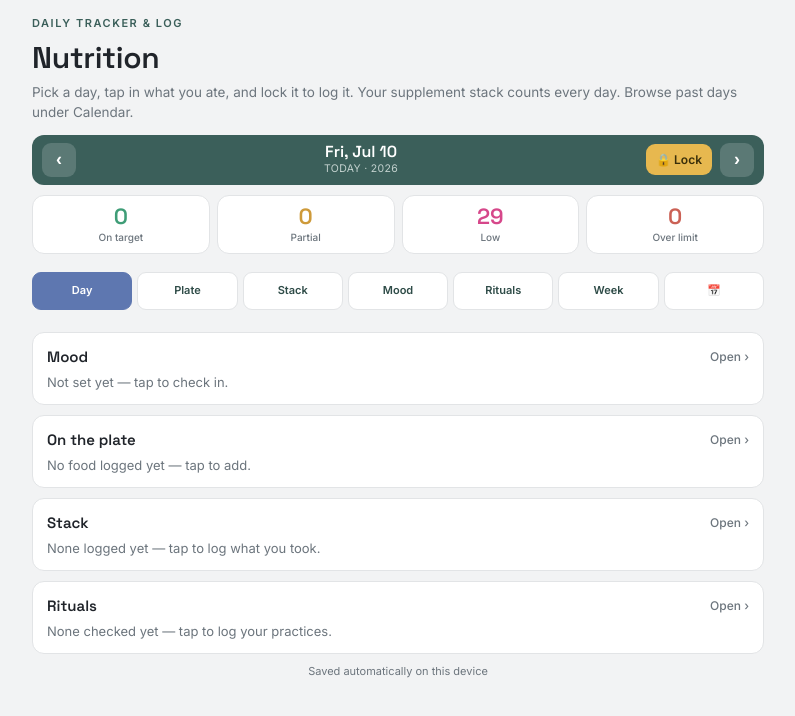
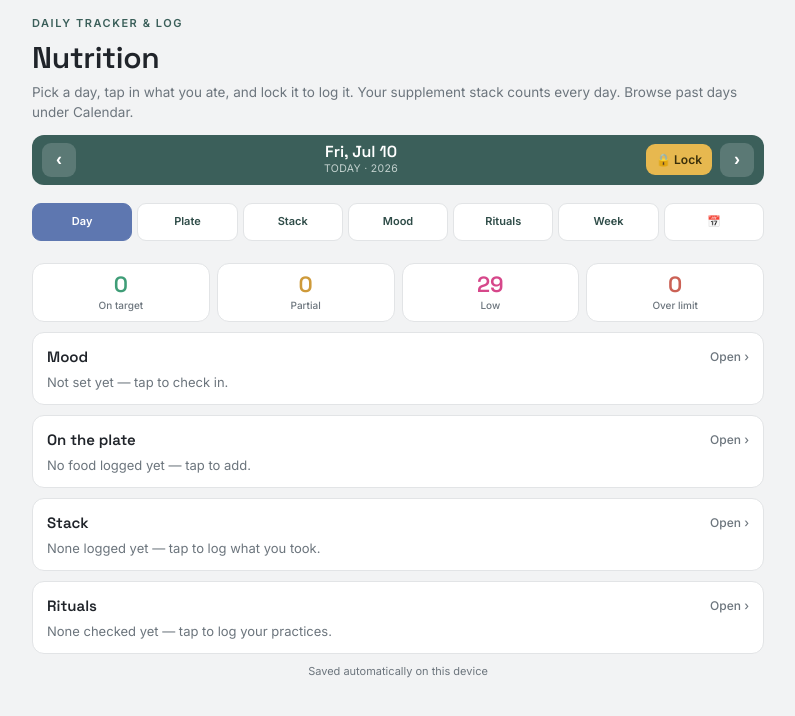
Before and after one commit to kimberlymreynolds/Nutrition-App, a React (Vite) app: page / in a window 1280 px wide. Shown: the top 716 px of the page, without its empty margins (242-1037 px from the left). Built offline with nearby package versions, Linux system fonts and the light colour scheme.

Commit message:
Move nutrient scoreboard to the Day tab only
The On target/Partial/Low/Over-limit counts were pinned above every tab; now
they render only inside the Day overview, not on Plate/Stack/Mood/Rituals/Week.

Co-Authored-By: Claude Fable 5 <noreply@anthropic.com>

```diff
--- a/src/App.jsx
+++ b/src/App.jsx
@@ -1,6 +1,6 @@
 import React, { useState, useRef, useCallback } from 'react';
 import { useStore, ensureDay } from './store.js';
-import { computeTotals, scoreCounts, parseYmd, DOW, MONs, TODAY } from './logic.js';
+import { parseYmd, DOW, MONs, TODAY } from './logic.js';
 import DayTab from './components/DayTab.jsx';
 import PlateTab from './components/PlateTab.jsx';
 import StackTab from './components/StackTab.jsx';
@@ -33,8 +33,6 @@ export default function App() {
 
   const day = ensureDay(structuredClone(state), state.activeDate);
   const realDay = state.days[state.activeDate] || day;
-  const tot = computeTotals(state, state.activeDate);
-  const sc = scoreCounts(tot);
   const dt = parseYmd(state.activeDate);
   const locked = realDay.locked;
 
@@ -54,13 +52,6 @@ export default function App() {
         </div>
         <button className={'lockbtn ' + (locked ? 'locked' : 'unlocked')} onClick={() => actions.toggleLock()}>{locked ? '🔓 Unlock' : '🔒 Lock'}</button>
         <button className="dnav" onClick={() => actions.shiftDay(1)}>›</button>
-      </div>
-
-      <div className="score">
-        <div className="card good"><div className="n">{sc.good}</div><div className="l">On target</div></div>
-        <div className="card part"><div className="n">{sc.part}</div><div className="l">Partial</div></div>
-        <div className="card gap"><div className="n">{sc.gap}</div><div className="l">Low</div></div>
-        <div className="card over"><div className="n">{sc.over}</div><div className="l">Over limit</div></div>
       </div>
 
       <div className="tabs">
--- a/src/components/DayTab.jsx
+++ b/src/components/DayTab.jsx
@@ -1,6 +1,6 @@
 import React from 'react';
 import { STACK, HABITS, MOOD_MAP, ENERGY_LEVELS, SLEEP_HRS } from '../data.js';
-import { computeTotals, ketoStatus, fmt } from '../logic.js';
+import { computeTotals, ketoStatus, fmt, scoreCounts } from '../logic.js';
 
 const ENERGY_MAP = Object.fromEntries(ENERGY_LEVELS.map((e) => [e.id, e.label]));
 const SLEEP_MAP = Object.fromEntries(SLEEP_HRS.map((s) => [s.id, s.label]));
@@ -25,10 +25,18 @@ export default function DayTab({ state, day, actions, goTab }) {
   const stackTaken = STACK.filter((s) => day.stack && day.stack[s.id]).map((s) => ({ name: s.name, caps: day.stack[s.id] }));
   const ritualsDone = HABITS.filter((h) => day.habits && day.habits[h.id]).map((h) => HABIT_MAP[h.id]);
   const mood = day.md ? MOOD_MAP[day.md] : null;
+  const sc = scoreCounts(tot);
 
   return (
     <div>
       {day.locked && <div className="banner lock">🔒 This day is logged and locked. Tap Unlock above to make changes.</div>}
+
+      <div className="score" style={{ marginTop: 0 }}>
+        <div className="card good"><div className="n">{sc.good}</div><div className="l">On target</div></div>
+        <div className="card part"><div className="n">{sc.part}</div><div className="l">Partial</div></div>
+        <div className="card gap"><div className="n">{sc.gap}</div><div className="l">Low</div></div>
+        <div className="card over"><div className="n">{sc.over}</div><div className="l">Over limit</div></div>
+      </div>
 
       <Card title="Mood" onGo={() => goTab('mood')} empty={(!mood && !day.energy && !day.sleepHrs && !day.note) ? 'Not set yet — tap to check in.' : null}>
         {mood && <span className="moodpill" style={{ background: mood.color }}>{mood.label}</span>}
```
